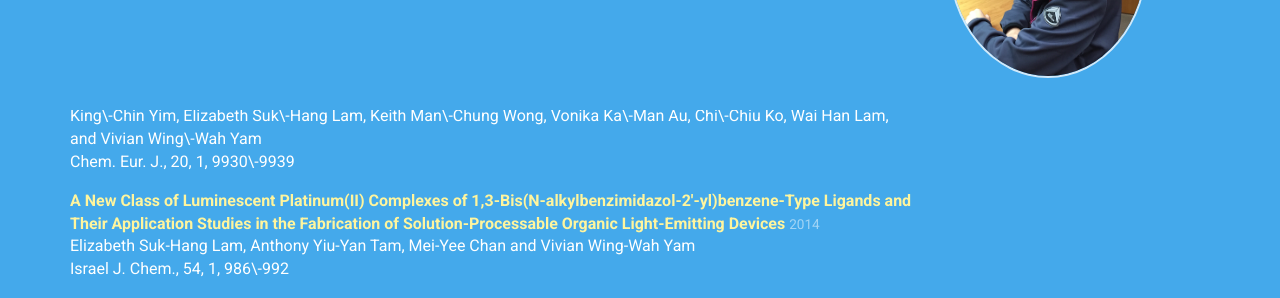
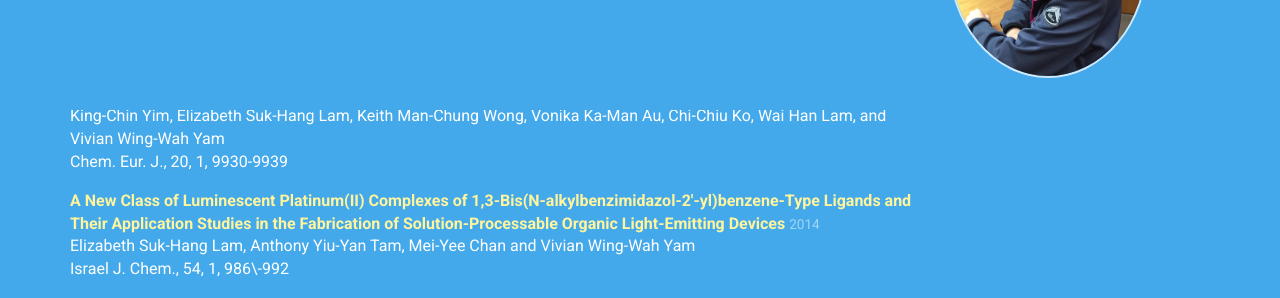
Before and after one commit to elilam/elilam.github.io, a Jekyll site: the page built from index.html, in a window 1280 px wide and 900 px high, scrolled down 493 px. Shown: the part 200-498 px from the top of the window. Built offline with Jekyll 4.4.1, drawn with Linux system fonts in a browser that asks for light colours; nearby versions of some CDN libraries.

```diff
--- a/_data/publications.yml
+++ b/_data/publications.yml
@@ -1,11 +1,11 @@
 -
   type: journal
-  title: Synthesis, Characterization, Self\-Assembly, Gelation, Morphology and Computational Studies of Alkynylgold(III) Complexes of 2,6\-Bis(benzimidazol\-2′\-yl)pyridine Derivatives
-  authors: King\-Chin Yim, Elizabeth Suk\-Hang Lam, Keith Man\-Chung Wong, Vonika Ka\-Man Au, Chi\-Chiu Ko, Wai Han Lam, and Vivian Wing\-Wah Yam
+  title: Synthesis, Characterization, Self-Assembly, Gelation, Morphology and Computational Studies of Alkynylgold(III) Complexes of 2,6-Bis(benzimidazol-2′-yl)pyridine Derivatives
+  authors: King-Chin Yim, Elizabeth Suk-Hang Lam, Keith Man-Chung Wong, Vonika Ka-Man Au, Chi-Chiu Ko, Wai Han Lam, and Vivian Wing-Wah Yam
   journal: Chem. Eur. J.
   volume: 20
   issue: 1
-  pages: 9930\-9939
+  pages: 9930-9939
   year: 2014
   url: http://www.ncbi.nlm.nih.gov/pubmed/25042127
 -
```
